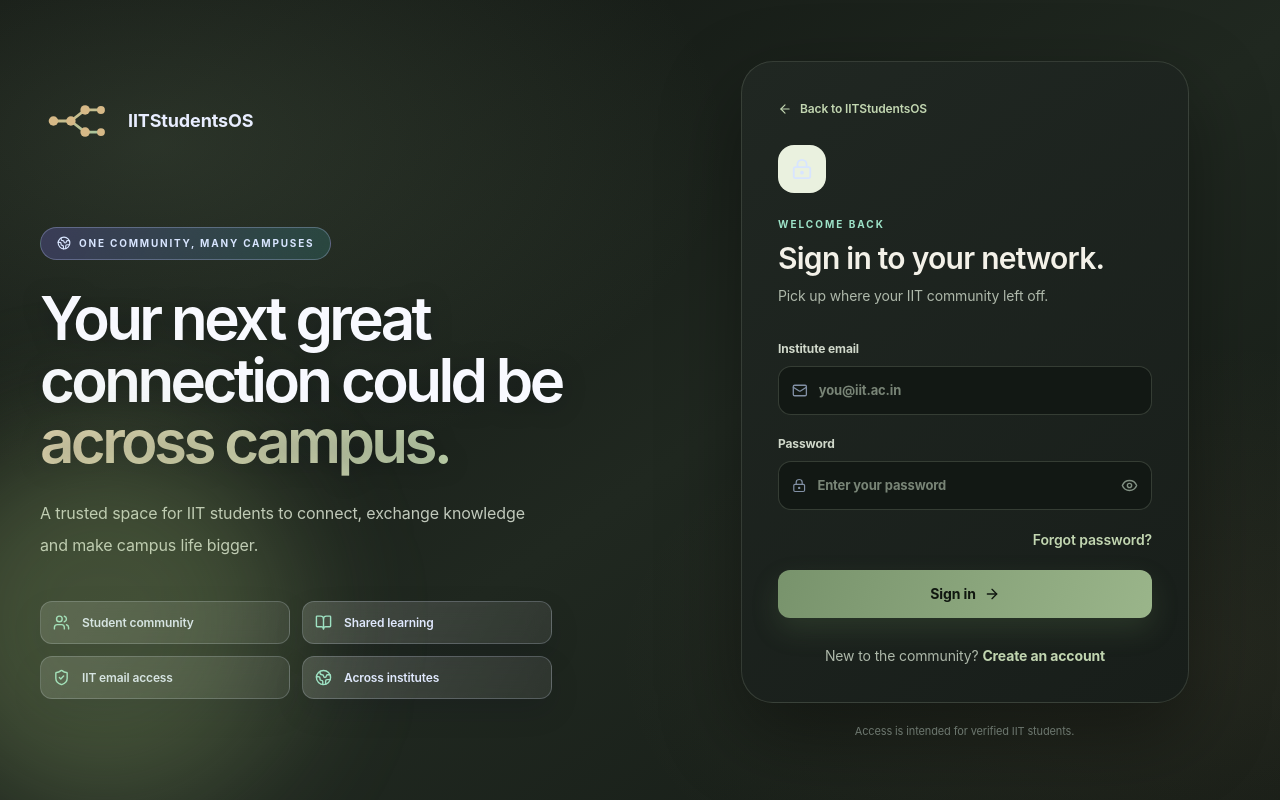
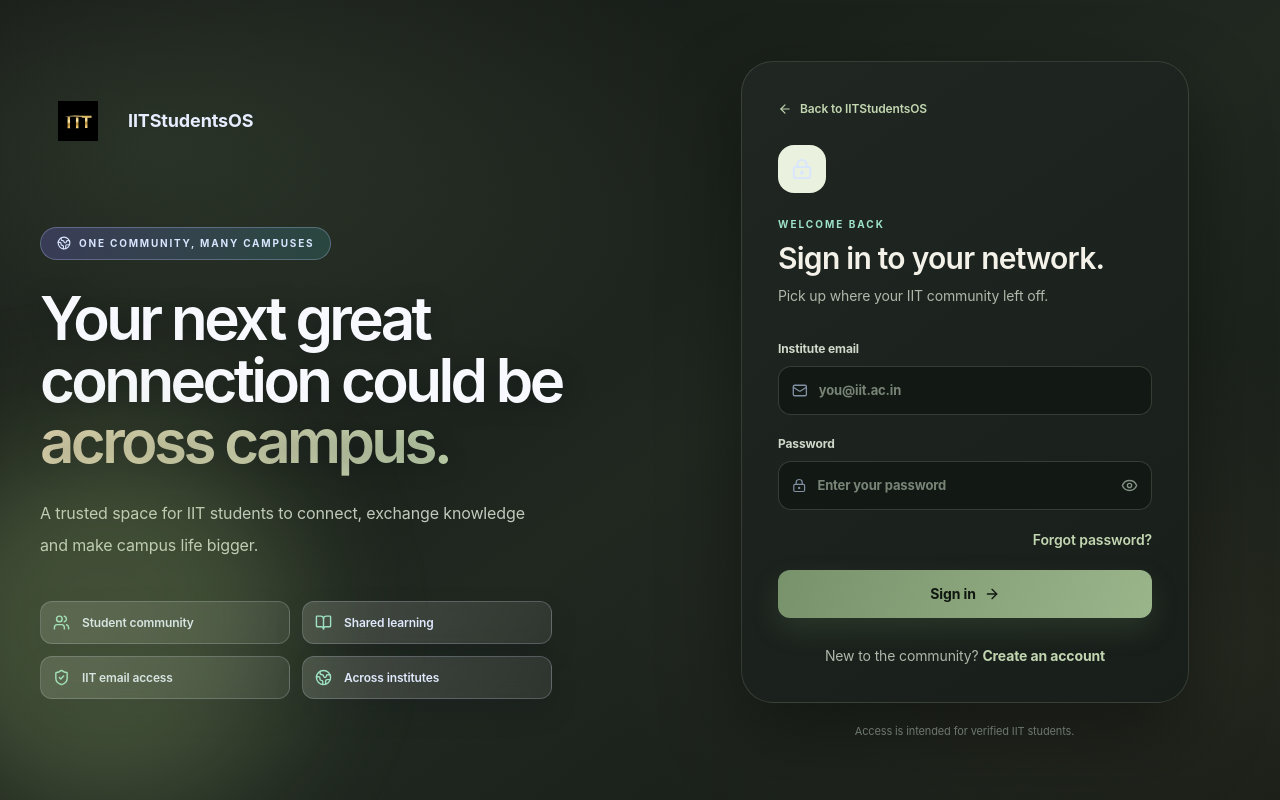
Before and after one commit to MINKIKAR-SRINIVAS-PRASAD/IIT-Connect, a React (Vite) app in the folder IIT-Connect-Enhanced/frontend/: page /login in a window 1280 px wide. Built offline with nearby package versions, Linux system fonts and the light colour scheme; no server answers.

Commit message:
Use exact official IITConnect logo asset across portal

```diff
--- a/IIT-Connect-Enhanced/frontend/src/components/common/BrandSymbol.jsx
+++ b/IIT-Connect-Enhanced/frontend/src/components/common/BrandSymbol.jsx
@@ -1,31 +1,5 @@
 import React from 'react'
 
-export default function BrandSymbol({ className = 'h-9 w-auto max-w-[76px] object-contain', alt = 'IITConnect network logo' }) {
-  return (
-    <svg
-      className={className}
-      viewBox="0 0 96 48"
-      role="img"
-      aria-label={alt}
-      focusable="false"
-    >
-      <defs>
-        <linearGradient id="iit-connect-shared-mark" x1="0" y1="0" x2="1" y2="1">
-          <stop offset="0%" stopColor="#d6b987" />
-          <stop offset="100%" stopColor="#a8c49a" />
-        </linearGradient>
-      </defs>
-      <g fill="none" stroke="url(#iit-connect-shared-mark)" strokeWidth="3.5" strokeLinecap="round" strokeLinejoin="round">
-        <path d="M17 24h22M39 24l18-14M39 24l18 14M57 10h20M57 38h20" />
-      </g>
-      <g fill="#d6b987">
-        <circle cx="17" cy="24" r="6" />
-        <circle cx="39" cy="24" r="6" />
-        <circle cx="57" cy="10" r="6" />
-        <circle cx="57" cy="38" r="6" />
-        <circle cx="77" cy="10" r="5" />
-        <circle cx="77" cy="38" r="5" />
-      </g>
-    </svg>
-  )
+export default function BrandSymbol({ className = 'h-9 w-auto max-w-[76px] object-contain', alt = 'IITConnect official network logo' }) {
+  return <img src="/iitconnect-gold-logo.svg" className={className} alt={alt} draggable="false" />
 }
```
